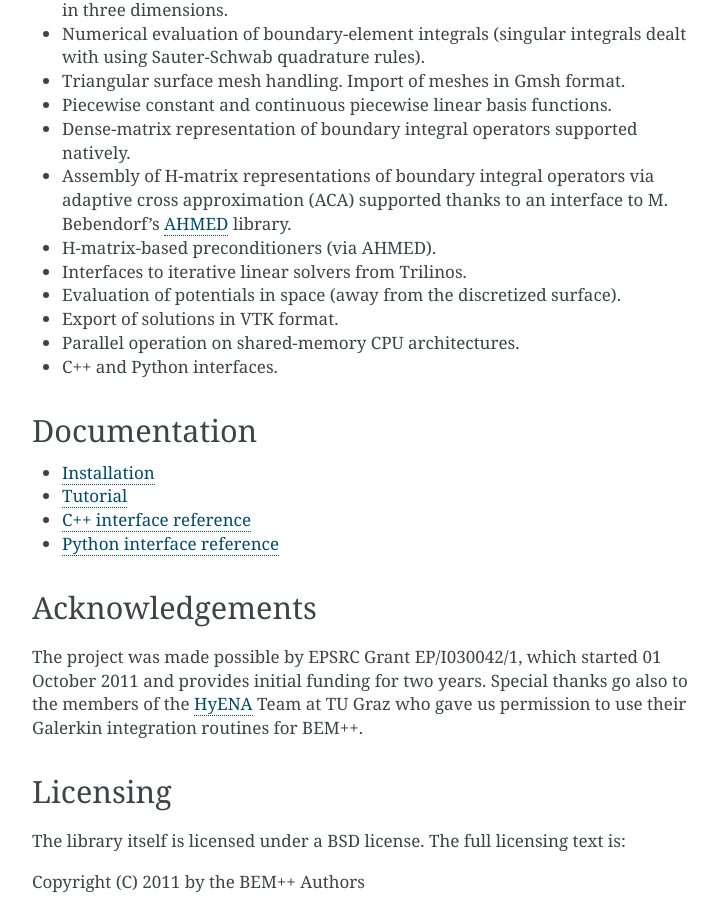
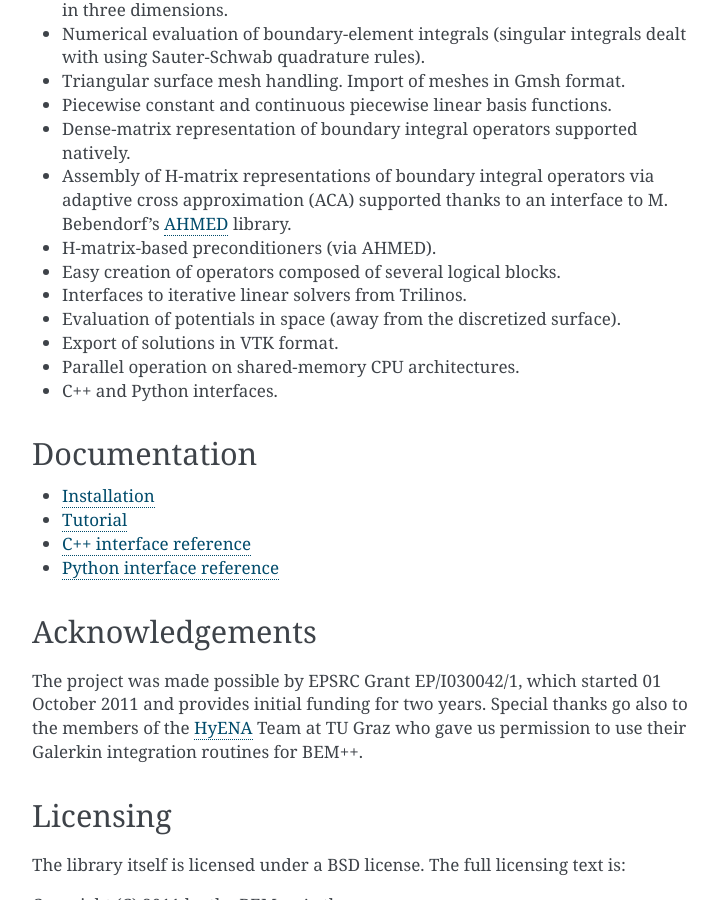
Before and after one commit to evantwout/web, a Sphinx documentation site: the page built from source/index.rst, in a window 1280 px wide and 900 px high, scrolled down 473 px. Shown: the whole window, without its empty margins (388-1106 px from the left). Built offline with Sphinx 7.4.7, drawn with Linux system fonts in a browser that asks for light colours; formulas are drawn with MathJax 3.

Commit message:
Added info on operators composed of several blocks.

```diff
--- a/source/index.rst
+++ b/source/index.rst
@@ -35,6 +35,8 @@ The project is still in development but already usable for certain problems. The
   M. Bebendorf’s `AHMED <http://bebendorf.ins.uni-bonn.de/AHMED.html>`_ library.
 
 - H-matrix-based preconditioners (via AHMED).
+
+- Easy creation of operators composed of several logical blocks.
 
 - Interfaces to iterative linear solvers from Trilinos.
 
```
